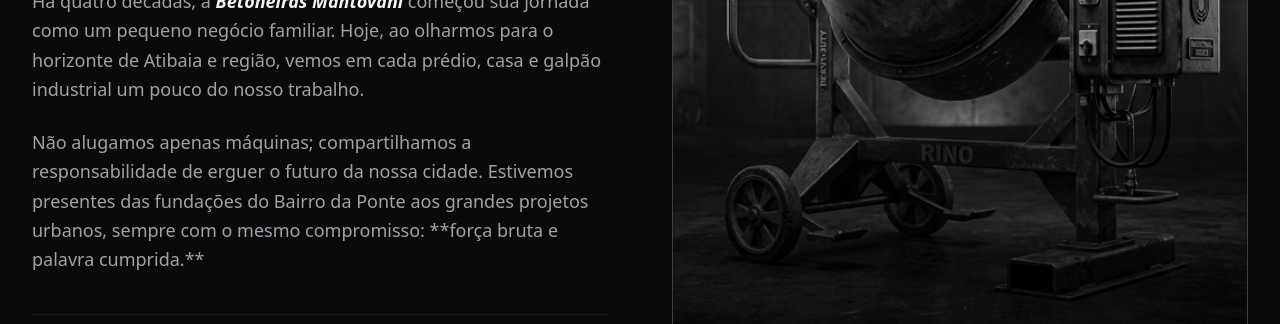
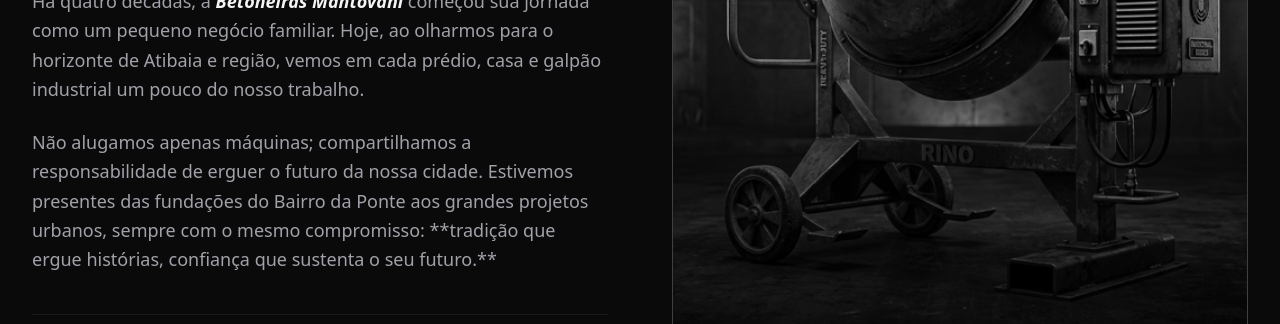
Before and after one commit to mantolatv-cmyk/site-mantovani, a Next.js app: page / in a window 1280 px wide. Shown: the part 1940-2264 px from the top of the page. Built offline with nearby package versions, Linux system fonts and the light colour scheme.

Commit message:
Refactor: Update impact phrase in About section to be more professional

```diff
--- a/src/app/page.tsx
+++ b/src/app/page.tsx
@@ -163,7 +163,7 @@ export default function Home() {
                   Há quatro décadas, a <span className="text-zinc-100 font-bold italic">Betoneiras Mantovani</span> começou sua jornada como um pequeno negócio familiar. Hoje, ao olharmos para o horizonte de Atibaia e região, vemos em cada prédio, casa e galpão industrial um pouco do nosso trabalho.
                 </p>
                 <p>
-                  Não alugamos apenas máquinas; compartilhamos a responsabilidade de erguer o futuro da nossa cidade. Estivemos presentes das fundações do Bairro da Ponte aos grandes projetos urbanos, sempre com o mesmo compromisso: **força bruta e palavra cumprida.**
+                  Não alugamos apenas máquinas; compartilhamos a responsabilidade de erguer o futuro da nossa cidade. Estivemos presentes das fundações do Bairro da Ponte aos grandes projetos urbanos, sempre com o mesmo compromisso: **tradição que ergue histórias, confiança que sustenta o seu futuro.**
                 </p>
               </div>
 
```
